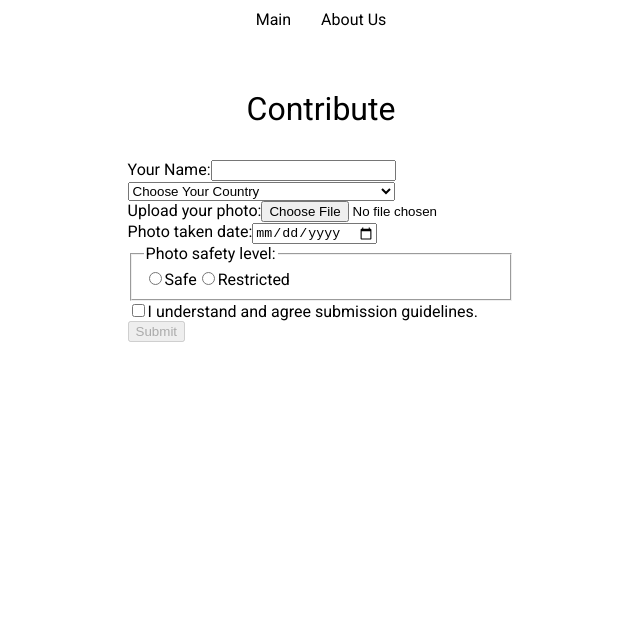
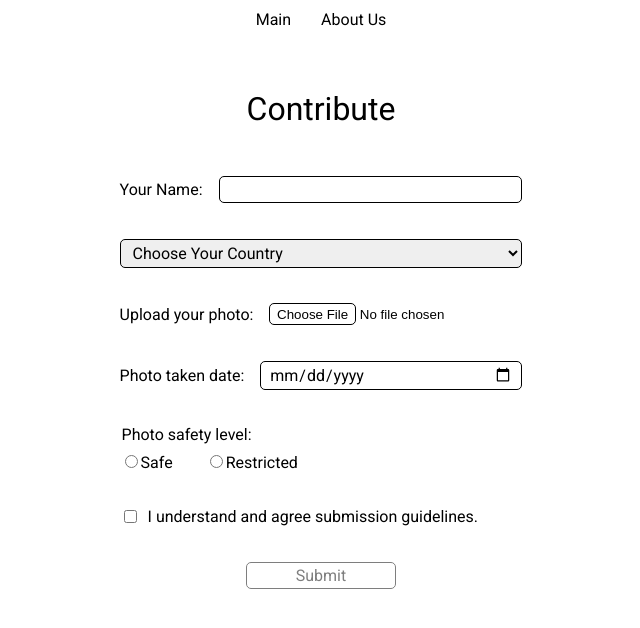
Before and after one commit to wunlei/photo-gallery, a React (Create React App) app in the folder react-components/: page /contribute in a window 1280 px wide. Shown: the top 628 px of the page, without its empty margins (319-959 px from the left). Built offline with nearby package versions, Linux system fonts and the light colour scheme.

Commit message:
feat: add form style

```diff
--- /dev/null
+++ b/react-components/src/components/FormContribute/FormContribute.scss
@@ -0,0 +1,124 @@
+.form-contribute {
+  display: flex;
+  flex-direction: column;
+  padding: 1em;
+  row-gap: 1em;
+  max-width: 500px;
+}
+
+.form-input-container {
+  position: relative;
+  padding-bottom: 1.2em;
+}
+
+.form-error-message {
+  position: absolute;
+  bottom: 0;
+  font-size: 14px;
+  color: red;
+}
+
+.form-label {
+  display: flex;
+  align-items: center;
+  column-gap: 1em;
+  width: 100%;
+}
+
+.form-input {
+  font-family: inherit;
+  font-size: 1em;
+  border-radius: 5px;
+  border: 1px solid #000000;
+  cursor: pointer;
+
+  &:hover,
+  &:focus {
+    outline: #000000 solid 2px;
+  }
+}
+
+.input_text {
+  flex-grow: 1;
+  padding: 0.2em 0.5em;
+}
+
+.form-select {
+  flex-grow: 1;
+  width: 100%;
+  padding: 0.2em 0.5em;
+  font-family: inherit;
+  font-size: 1em;
+}
+
+.input_file::-webkit-file-upload-button {
+  padding: 0.2em 0.5em;
+  background-color: transparent;
+  border: 1px solid #000000;
+  border-radius: 5px;
+  cursor: pointer;
+  transition: 0.5s;
+
+  &:hover {
+    color: #ffffff;
+    background-color: #6e6e6e;
+  }
+}
+
+.input_date {
+  flex-grow: 1;
+  padding: 0.2em 0.5em;
+  font-family: inherit;
+  font-size: 1em;
+}
+
+.fieldset_safety {
+  display: flex;
+  column-gap: 2em;
+  margin: 0;
+  padding: 0;
+  padding-bottom: 1.2rem;
+  border: 0;
+}
+
+.fieldset_safety__legend {
+  padding-bottom: 0.5em;
+}
+
+.label_radio {
+  cursor: pointer;
+  &:hover {
+    font-weight: bold;
+  }
+}
+
+.label_checkbox {
+  display: flex;
+  column-gap: 0.5em;
+  cursor: pointer;
+}
+
+.btn_submit {
+  max-width: 150px;
+  width: 100%;
+  padding: 0.2em 0.5em;
+  margin: 0 auto;
+  font-family: inherit;
+  font-size: 1em;
+  color: #000000;
+  background-color: transparent;
+  border: 1px solid #000000;
+  border-radius: 5px;
+  cursor: pointer;
+  transition: 0.5s;
+
+  &:hover:enabled {
+    color: #ffffff;
+    background-color: #6e6e6e;
+  }
+
+  &:disabled {
+    opacity: 0.5;
+    cursor: default;
+  }
+}
--- a/react-components/src/components/FormContribute/FormContribute.tsx
+++ b/react-components/src/components/FormContribute/FormContribute.tsx
@@ -15,6 +15,7 @@ import {
   getNameValidity,
   getRadioGroupValidity,
 } from 'utils/FormValidation';
+import './FormContribute.scss';
 
 class FromContribute extends React.Component<IFormProps, IFormState> {
   form = React.createRef<HTMLFormElement>();
```
